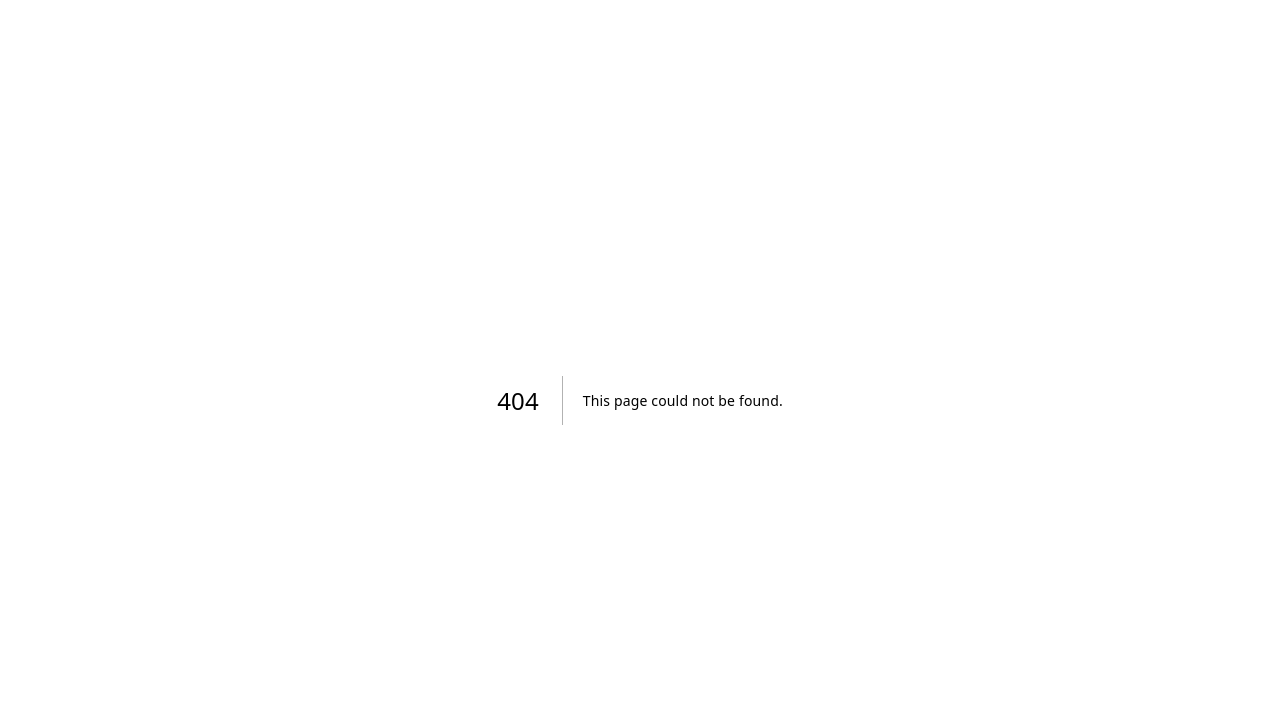
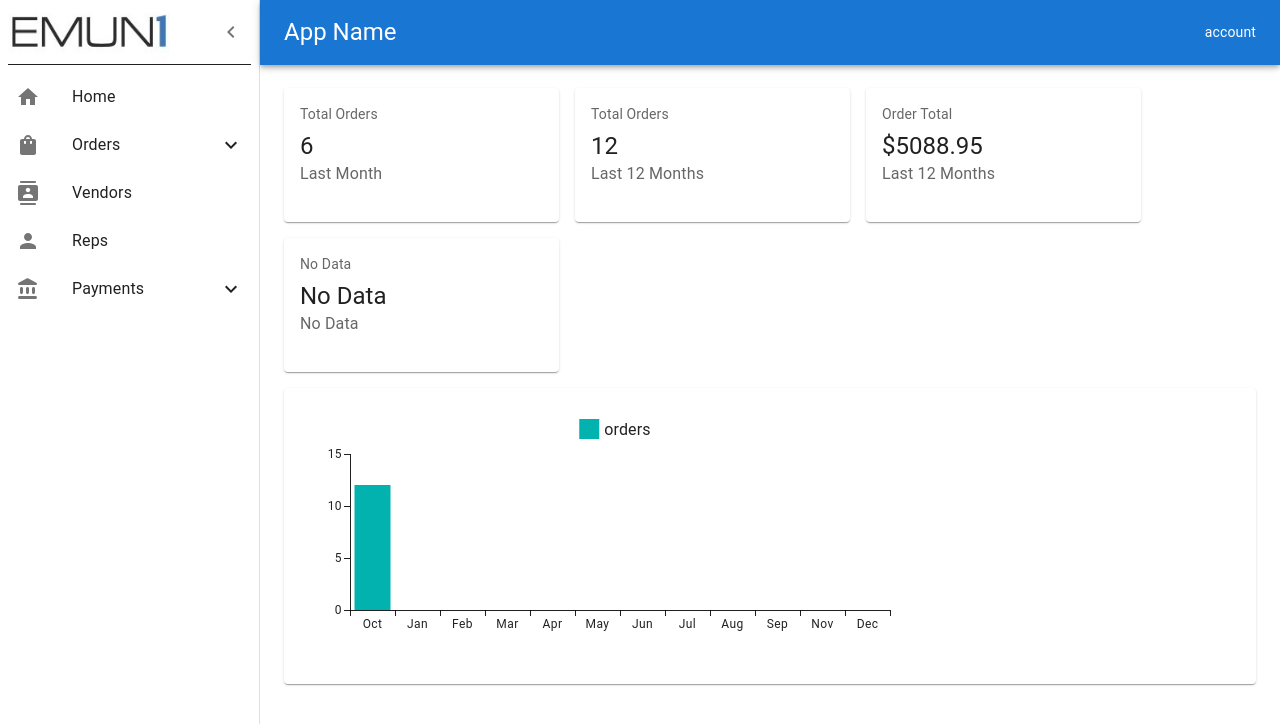
Before and after one commit to tydylanwalker/emun-demo, a Next.js app: page /home in a window 1280 px wide. Before the commit this address had no page. Shown: the top 724 px of the page. Built offline with nearby package versions, Linux system fonts and the light colour scheme.

Commit message:
added chart to dashboard with some widgets... Ty you can remove these, honestly just put them in to learn some stuff

```diff
--- a/package.json
+++ b/package.json
@@ -13,6 +13,7 @@
     "@emotion/styled": "^11.13.0",
     "@mui/icons-material": "^6.1.5",
     "@mui/material": "^6.1.5",
+    "@mui/x-charts": "^7.21.0",
     "@mui/x-date-pickers": "^7.21.0",
     "date-fns": "^4.1.0",
     "dayjs": "^1.11.13",
--- /dev/null
+++ b/src/components/home/BarChartSet.tsx
@@ -0,0 +1,83 @@
+import * as React from "react";
+import { BarChart } from "@mui/x-charts/BarChart";
+import { Order, orders } from "@/data/orders";
+
+const monthNames: string[] = [
+  'Jan', 'Feb', 'Mar', 'Apr', 'May', 'Jun',
+  'Jul', 'Aug', 'Sep', 'Oct', 'Nov', 'Dec',
+];
+
+interface SalesData {
+  month: string;
+  orders: number;
+}
+
+const mapDatesByMonth = (orders: Order[]): SalesData[] => {
+  let orderData: SalesData[] = [];
+
+  orders.forEach((order) => {
+    const date = new Date(order.orderedOn ?? "");
+    const month = date.toLocaleString("default", { month: "short" }); // Get the month name
+
+    // Create a key for the month and year
+    const key = `${month}`;
+
+    if (orderData.some((order) => order.month)) {
+      orderData = orderData.map((order) =>
+        order.month === key ? { ...order, orders: order.orders + 1 } : order
+      );
+    } else {
+      const newData: SalesData = { month: key, orders: 1 };
+      orderData.push(newData);
+    }
+  });
+
+  monthNames.forEach(month => {
+    if (!orderData.some((order) => order.month == month)) {
+      const newData: SalesData = { month: month, orders: 0 };
+      orderData.push(newData);
+    }
+  })
+
+  return orderData;
+};
+
+function getMonthsAgo(months: number): Date {
+  const today = new Date();
+  const lastMonth = new Date(today);
+
+  // Subtract one month
+  lastMonth.setMonth(today.getMonth() - months);
+
+  return lastMonth;
+}
+
+export default function BarChartSet() {
+
+
+  let lastYearsOrders = orders.results.filter(
+    (order) => new Date(order.orderedOn ?? "") > new Date(getMonthsAgo(12))
+  );
+
+  let ordersPerMonth = mapDatesByMonth(lastYearsOrders);
+  let labels = ordersPerMonth.map((data) => data.month);
+  let values = ordersPerMonth.map((data) => data.orders);
+  console.log(ordersPerMonth);
+
+  let width = 1000;
+
+  if (typeof window !== "undefined") {
+    width = window.screen.width * 0.8
+  }
+
+  return (
+    <BarChart
+      series={[
+        { data: values, label: "orders", id: "ordersId" },
+      ]}
+      xAxis={[{ data: labels, scaleType: "band" }]}
+      width={width}
+      height={width * 0.4}
+    />
+  );
+}
--- /dev/null
+++ b/src/components/home/Card.tsx
@@ -0,0 +1,30 @@
+import * as React from "react";
+import Card from "@mui/material/Card";
+import CardContent from "@mui/material/CardContent";
+import Typography from "@mui/material/Typography";
+
+export default function BasicCard(props: DashboardCardProps) {
+  return (
+    <Card sx={{ minWidth: 275 }}>
+      <CardContent>
+        <Typography gutterBottom sx={{ color: "text.secondary", fontSize: 14 }}>
+          {props.title}
+        </Typography>
+        <Typography variant="h5" component="div">
+          {props.value}
+        </Typography>
+        {props.notes && (
+          <Typography sx={{ color: "text.secondary", mb: 1.5 }}>
+            {props.notes}
+          </Typography>
+        )}
+      </CardContent>
+    </Card>
+  );
+}
+
+interface DashboardCardProps {
+  title: string;
+  value: string;
+  notes: string | undefined;
+}
--- a/src/components/layout/sidebar/Sidebar.tsx
+++ b/src/components/layout/sidebar/Sidebar.tsx
@@ -31,7 +31,7 @@ const sidebarContent: ISidebarContent[] = [
     },
     {
         icon: <ContactsRounded />,
-        label: "Venders",
+        label: "Vendors",
         href: "/contacts"
     },
     {
--- /dev/null
+++ b/src/pages/home/index.tsx
@@ -0,0 +1,104 @@
+import Head from "next/head";
+import { Stack, Typography, Box } from "@mui/material";
+import * as React from "react";
+import { NextPage } from "next";
+import { BaseLayout } from "@/components/layout/BaseLayout";
+import BasicCard from "@/components/home/Card";
+import { orders } from "@/data/orders";
+import BarChartSet from "@/components/home/BarChartSet";
+import Card from "@mui/material/Card";
+import CardContent from "@mui/material/CardContent";
+
+interface CurrencyProps {
+  amount: number;
+}
+
+const CurrencyFormatter: React.FC<CurrencyProps> = ({ amount }) => {
+  const formattedAmount = new Intl.NumberFormat("en-US", {
+    style: "currency",
+    currency: "USD",
+    minimumFractionDigits: 2,
+    maximumFractionDigits: 2,
+  }).format(amount);
+
+  return <span>{formattedAmount}</span>;
+};
+
+function getMonthsAgo(months: number): Date {
+  const today = new Date();
+  const lastMonth = new Date(today);
+
+  // Subtract one month
+  lastMonth.setMonth(today.getMonth() - months);
+
+  return lastMonth;
+}
+
+const HomePage: NextPage = () => {
+  const [vendor, setVendor] = React.useState("All");
+
+  const vendorSelected = (value: string) => {
+    console.log(value);
+    setVendor(value);
+  };
+  console.log(getMonthsAgo(0));
+  let lastMonthsOrders = orders.results.filter(
+    (order) => new Date(order.orderedOn ?? "") > new Date(getMonthsAgo(0))
+  );
+  let lastYearsOrders = orders.results.filter(
+    (order) => new Date(order.orderedOn ?? "") > new Date(getMonthsAgo(12))
+  );
+  let lastYearsTotal = orders.results
+    .filter(
+      (order) => new Date(order.orderedOn ?? "") > new Date(getMonthsAgo(12))
+    )
+    .reduce((sum, order) => sum + (order.grandTotal ?? 0.0), 0);
+
+  return (
+    <>
+      <Stack
+          spacing={{ xs: 1, sm: 2 }}
+          direction="column"
+          useFlexGap
+          sx={{ flexWrap: "wrap" }}
+        >
+        <Stack
+          spacing={{ xs: 1, sm: 2 }}
+          direction="row"
+          useFlexGap
+          sx={{ flexWrap: "wrap" }}
+        >
+          <BasicCard
+            title="Total Orders"
+            value={lastMonthsOrders.length.toString()}
+            notes="Last Month"
+          ></BasicCard>
+          <BasicCard
+            title="Total Orders"
+            value={lastYearsOrders.length.toString()}
+            notes="Last 12 Months"
+          ></BasicCard>
+          <BasicCard
+            title="Order Total"
+            value={"$" + lastYearsTotal.toFixed(2).toString()}
+            notes="Last 12 Months"
+          ></BasicCard>
+          <BasicCard
+            title="No Data"
+            value="No Data"
+            notes="No Data"
+          ></BasicCard>
+        </Stack>
+        <Card sx={{ maxWidth: "auto" }}>
+          <CardContent>
+            <BarChartSet></BarChartSet>
+          </CardContent>
+        </Card>
+      </Stack>
+    </>
+  );
+};
+
+HomePage.getLayout = (page) => <BaseLayout>{page}</BaseLayout>;
+
+export default HomePage;
```
Also changed, not shown: 1 other file (tests, documents, lock files or other folders).
